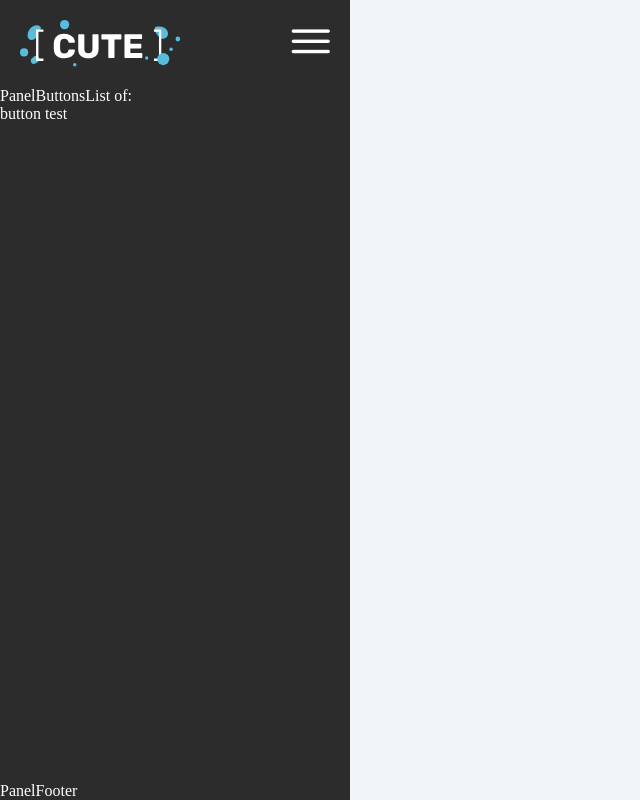
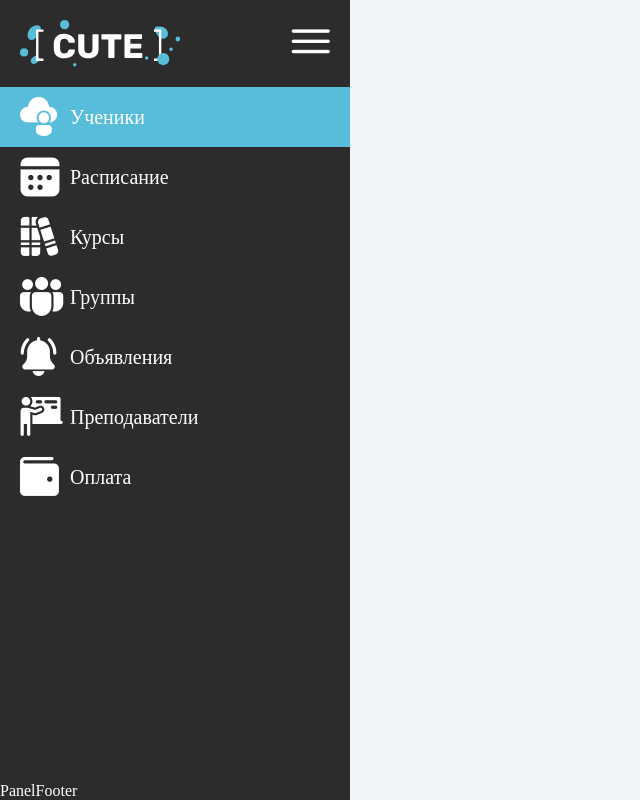
Before and after one commit to KoJem9Ka/cdod-system, a React (Create React App) app: page /students in a window 1280 px wide. Shown: the whole page, without its empty margins (0-640 px from the left). Built offline with nearby package versions, Linux system fonts and the light colour scheme.

Commit message:
Added buttons for main panel

```diff
--- a/src/App.tsx
+++ b/src/App.tsx
@@ -1,14 +1,21 @@
 import React from 'react'
-import { Route, Routes } from 'react-router-dom'
+import { Navigate, Route, Routes } from 'react-router-dom'
 import BasicLayout from './Layout/BasicLayout/BasicLayout'
 import NotFoundPage from './Pages/NotFoundPage/NotFoundPage'
 
 const App: React.FC = () => (
   <>
     <Routes>
-      <Route element={<BasicLayout/>} path='/students'>
-      </Route>
-      {/*<Route element={<Navigate to='/students'/>} path='*'/>*/}
+      <Route element={<BasicLayout/>} path='/students'/>
+      <Route element={<Navigate to='/students'/>} path='/'/>
+      {/*
+      //students
+      //schedule
+      //courses
+      //groups
+      //teachers
+      //payment
+      */}
       <Route element={<NotFoundPage/>} path='*'/>
     </Routes>
   </>
--- a/src/components/Panel/Panel.module.scss
+++ b/src/components/Panel/Panel.module.scss
@@ -3,7 +3,7 @@
 .Panel{
   color: white;
   font-family: "JetBrains Mono", serif;
-  background-color: $dgray_panel_color;
+  background-color: var(--dgray_panel_color);
 
   display: flex;
   flex-direction: column;
--- a/src/components/Panel/PanelButtonsList/PanelButton/PanelButton.module.scss
+++ b/src/components/Panel/PanelButtonsList/PanelButton/PanelButton.module.scss
@@ -1,3 +1,23 @@
 .PanelButton {
+  height: 60px;
+  display: flex;
+  align-items: center;
+  font-size: 20px;
+  padding: 0 20px;
 
+  & > i,
+  i::before {
+    font-size: 40px;
+    line-height: 40px;
+    height: 40px;
+    width: 40px;
+  }
+
+  & > span {
+    margin-left: 10px;
+  }
 }
+
+.active {
+  background-color: var(--lblue_color);
+}
--- a/src/components/Panel/PanelButtonsList/PanelButton/PanelButton.tsx
+++ b/src/components/Panel/PanelButtonsList/PanelButton/PanelButton.tsx
@@ -1,9 +1,19 @@
 import React from 'react'
 import style from './PanelButton.module.scss'
+import { NavLink, NavLinkProps } from 'react-router-dom'
 
-export const PanelButton: React.FC = () => (
-  <div className={style.PanelButton}>
-        button
-        test
-  </div>
+const setActive: NavLinkProps['className'] = ({ isActive }) => (isActive ? `${style.active} ${style.PanelButton}` : style.PanelButton)
+
+type PanelButtonProps = {
+  name: string
+  route: string
+}
+
+export const PanelButton: React.FC<PanelButtonProps> = ({ name, route }) => (
+  <>
+    <NavLink className={setActive} to={`/${route}`}>
+      <i className={`_icon-${route}`} />
+      <span>{name}</span>
+    </NavLink>
+  </>
 )
--- a/src/components/Panel/PanelButtonsList/PanelButtonsList.tsx
+++ b/src/components/Panel/PanelButtonsList/PanelButtonsList.tsx
@@ -1,10 +1,26 @@
-import React from 'react'
+import React, { useState } from 'react'
 import { PanelButton } from './PanelButton/PanelButton'
 import style from './PanelButtonsList.module.scss'
 
-export const PanelButtonsList: React.FC = () => (
-  <div className={style.PanelButtonsList}>
-        PanelButtonsList of:
-    <PanelButton/>
-  </div>
-)
+type TPanelButtonItem = {
+  name: string
+  route: string
+}
+
+export const PanelButtonsList: React.FC = () => {
+  const [ routes, setRoutes ] = useState<TPanelButtonItem[]>([
+    { route:'students', name:'Ученики' },
+    { route:'schedule', name:'Расписание' },
+    { route:'courses', name:'Курсы' },
+    { route:'groups', name:'Группы' },
+    { route:'ads', name:'Объявления' },
+    { route:'teachers', name:'Преподаватели' },
+    { route:'payment', name:'Оплата' }
+  ])
+
+  return (
+    <div className={style.PanelButtonsList}>
+      {routes.map(element => <PanelButton key={element.route} name={element.name} route={element.route} />)}
+    </div>
+  )
+}
--- a/src/styles/_reset.scss
+++ b/src/styles/_reset.scss
@@ -1,6 +1,7 @@
 * {
   margin  : 0;
   padding : 0;
+  box-sizing: border-box;
 }
 a, a:visited, a:hover,
 a:active {
--- a/src/styles/index.scss
+++ b/src/styles/index.scss
@@ -8,3 +8,10 @@
   background-color: $bg_color;
   color: $dgray_text_color;
 }
+:root{
+  --dgray_panel_color: #2C2C2C;
+  --bg_color: #F0F5FA;
+  --dgray_text_color: #2B2E36;
+  --dblue_color: #007AA9;
+  --lblue_color: #57BDDB;
+}
```
Also changed, not shown: .eslintrc.yml.
